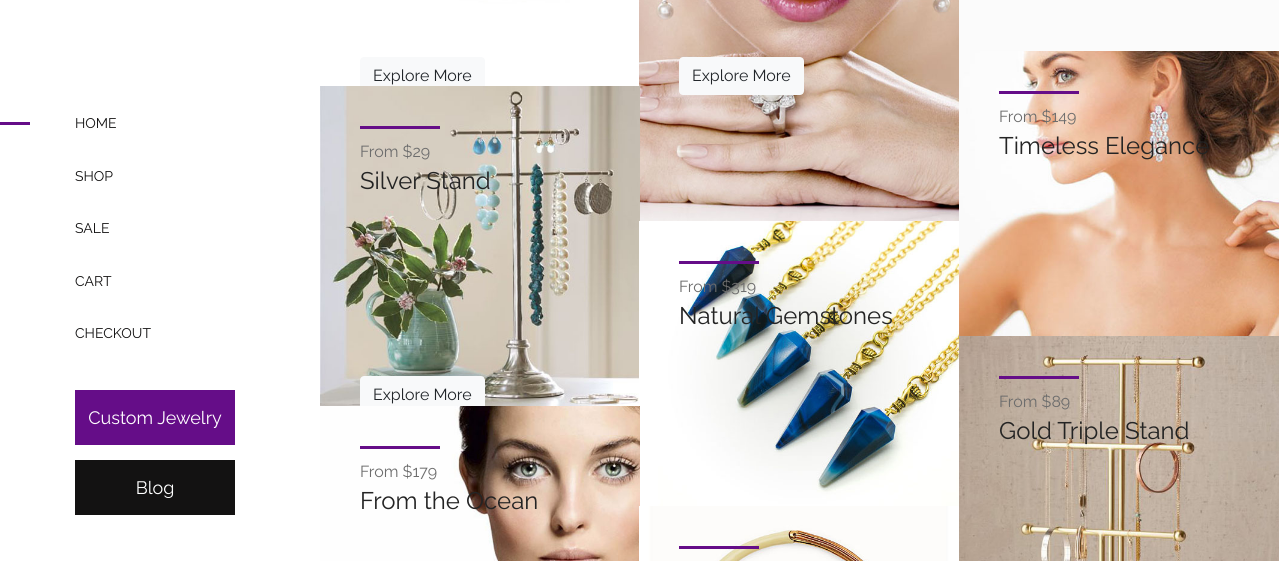
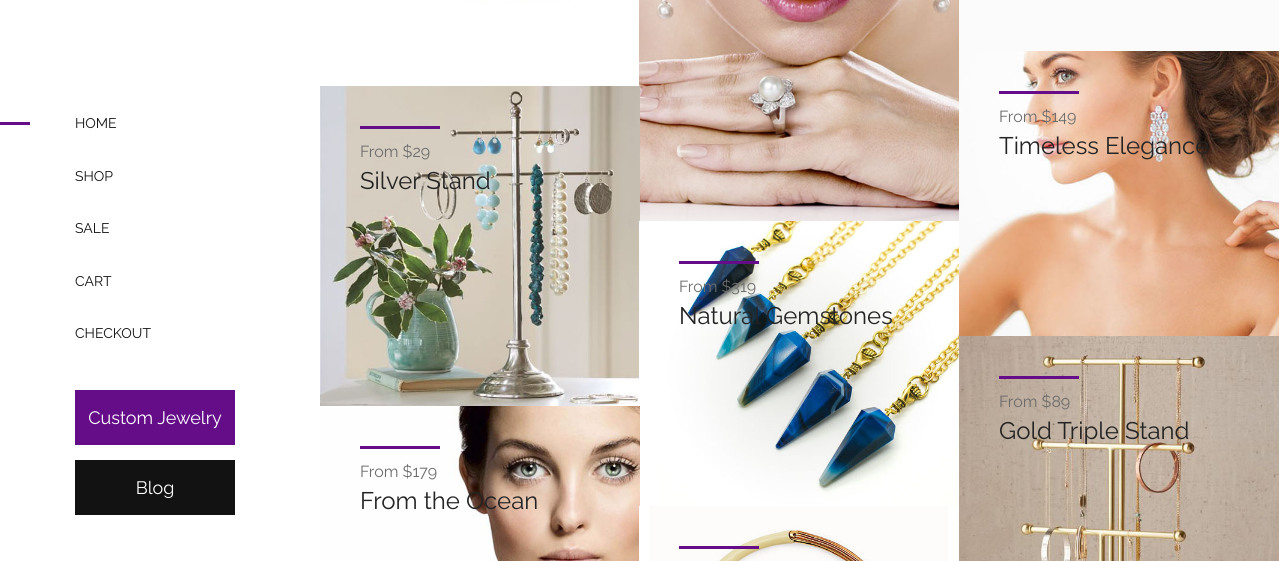
Before and after one commit to emmAtk13/bootstrap-storefront, a plain HTML site: page index.html in a window 1280 px wide. Shown: the part 233-794 px from the top of the page. Drawn offline with Linux system fonts and the light colour scheme.

Commit message:
changes to show button on hover

```diff
--- a/index.html
+++ b/index.html
@@ -145,7 +145,7 @@
                             <div class="line"></div>
                             <p>From $49</p>
                             <h4>Simple Stackable<span class="badge badge-secondary"> Sale</h4>
-                            <!--<button class="btn btn-light switch"> Explore More </button>-->
+                            <button class="btn btn-light switch"> Explore More </button>
                         </div>
                     </a>
                     <!--
--- a/newstyles.css
+++ b/newstyles.css
@@ -22,6 +22,8 @@ body {
 .single-products-catagory:focus .hover-content p, .single-products-catagory:focus .hover-content h4{
   color: white;
 }
+
+
 
 
 .single-products-catagory .pic-norm, .single-products-catagory .pic-norm{
@@ -52,6 +54,7 @@ body {
   right:0;
 }
 
+
 .switch{
     display: none;
     position: absolute;
@@ -59,71 +62,82 @@ body {
     left: 0;
 }
 
-.single-products-catagory:hover .hover-content p, .single-products-catagory:hover .hover-content h4,
-.single-products-catagory:focus .hover-content p, .single-products-catagory:focus .hover-content h4, .switch{
+.single-products-catagory:hover .hover-content .switch, .single-products-catagory:focus .hover-content .switch{
    display: block;
 }
 
 /*--
-.amado-pro-catagory .clearfix .add-more{
-  width: 150px;
-  padding:: 0em;
+.single-products-catagory .add-more{
+  width:150px;
+  padding:0;
+  margin:0;
   list-style:none;
   opacity:0;
-  transform: translateY(-50%) translateX(-50%);
+  transform:translateY(-50%) translateX(-50%);
   position:absolute;
-  top: 60%;
-  left: 50%;
-  z-index: 1;
-  transition: all .3s ease 0s;
+  top:60%;
+  left:50%;
+  z-index:1;
+  transition:all .3s ease 0s;
 }
 
-.amado-pro-catagory .clearfix .add-more li{
-  display: inline-block;
+.single-products-catagory:hover .add-more {
+  opacity:1;
+  top:50%;
 }
 
-.amado-pro-catagory .clearfix .add-more li a{
+.single-products-catagory .add-more li{
+  display:inline-block;
+}
+
+.single-products-catagory  .add-more li a{
   color: black;
   background-color:#650d88;
+  font-size:16px;
+  line-height:40px;
   text-align:center;
-  width: 40px;
-  margin: 0 2px;
-  display: block;
-  position: relative;
-  transition: all .3s ease-in-out;
+  height:40px;
+  width:40px;
+  margin:0 2px;
+  display:block;
+  position:relative;
+  transition:all .3s ease-in-out;
 }
 
-.amado-pro-catagory .clearfix .add-more li a:hover{
+.single-products-catagory .add-more li a:hover{
   color: white;
   background-color:#650d88;
 }
 
-.amado-pro-catagory .clearfix .add-more li a::after,
-.amado-pro-catagory .clearfix .add-more li a::before{
+.single-products-catagory .add-more li a::after,
+.single-products-catagory .add-more li a::before{
   color: white;
   background-color:#650d88;
-  padding: 1px 5px;
-  white-space: nowrap;
-  opacity: 0;
-  transform: translateX(-50%);
-  position: absolute;
-  top: -30px;
-  left: 50%;
+  font-size:12px;
+  letter-spacing:1px;
+  line-height:20px;
+  padding:1px 5px;
+  white-space:nowrap;
+  opacity:0;
+  transform:translateX(-50%);
+  position:absolute;
+  left:50%;
+  top:-30px;
 }
 
-.amado-pro-catagory .clearfix .add-more li a::after{
+.single-products-catagory .add-more li a::after{
   content:'';
   height:15px;
   width:15px;
-  border-radius:0px;
-  transform: translateX(-50%) rotate(45deg);
+  border-radius:0;
+  transform:translateX(-50%) rotate(45deg);
   top:-20px;
   z-index:-1;
 }
 
-.amado-pro-catagory .clearfix .add-more li a:hover::after,
-.amado-pro-catagory .clearfix .add-more li a:hover::before{
-  opacity: 1;
+.single-products-catagory .add-more li a:hover::after,
+.single-products-catagory .add-more li a:hover::before{
+  opacity:1;
 }
 --*/
 
```
